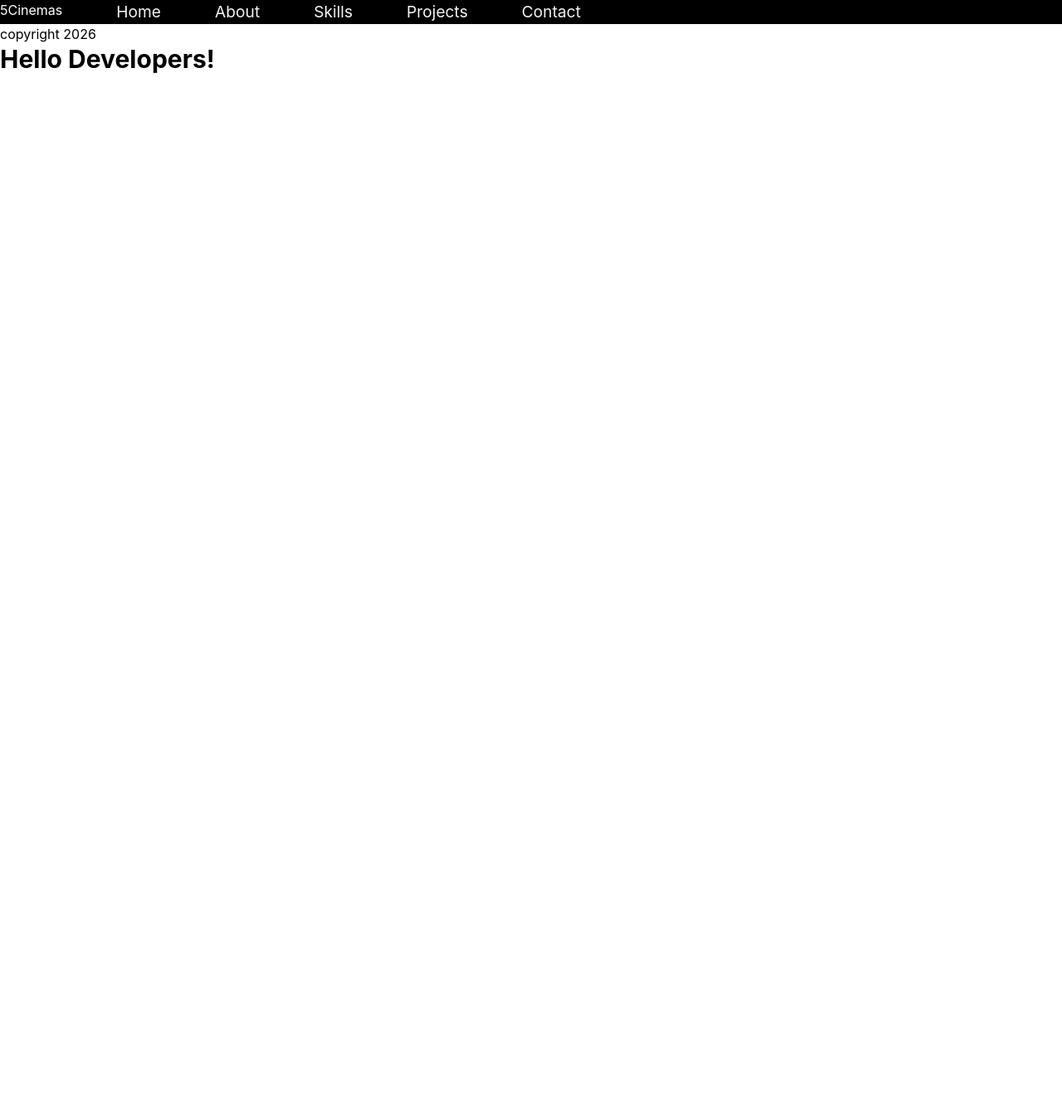
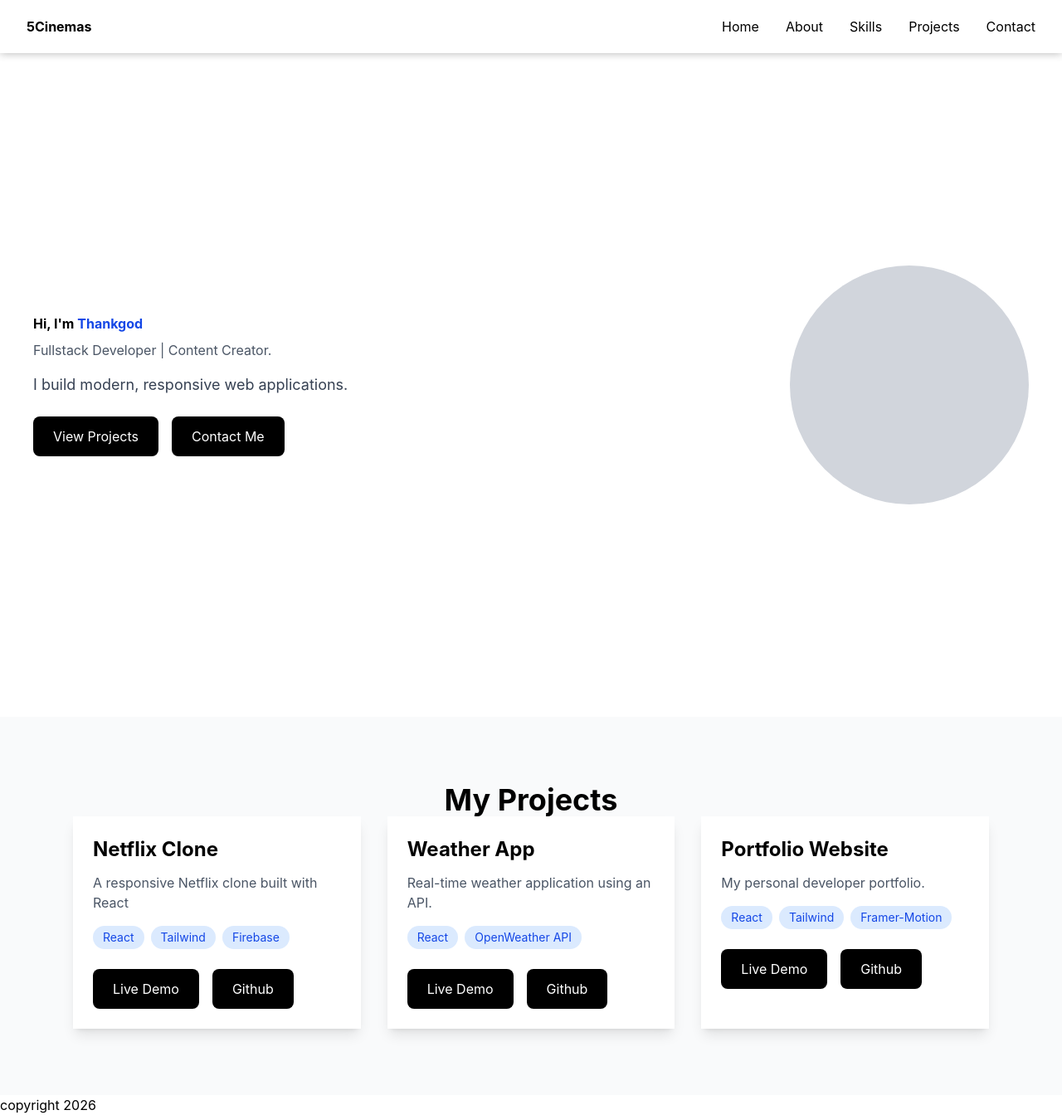
Before and after one commit to okanu27/okanu-thankgod, a React (Vite) app: page / in a window 1280 px wide. Shown: the whole page at 83% size. Before the commit the page ends 800 px from the top, so only its background shows below. Built offline with nearby package versions, Linux system fonts and the light colour scheme.

Commit message:
Complete Sprint 7 - Animated project cards

```diff
--- a/package.json
+++ b/package.json
@@ -11,6 +11,7 @@
   },
   "dependencies": {
     "@tailwindcss/vite": "^4.3.3",
+    "framer-motion": "^12.42.2",
     "react": "^19.2.7",
     "react-dom": "^19.2.7",
     "tailwindcss": "^4.3.3"
--- a/src/App.jsx
+++ b/src/App.jsx
@@ -14,10 +14,9 @@ function App() {
     <div className="h-screen text-black">
 
       <Navbar/>
+      <Hero/>
+      <Projects />
       <Footer/>
-      <h1 className="text-3xl font-bold">
-    Hello Developers!
-  </h1>
     </div>
   );
 }
--- /dev/null
+++ b/src/components/Button.jsx
@@ -0,0 +1,19 @@
+import React from "react";
+import { motion } from "framer-motion";
+
+function Button({ text }) {
+    return (
+        <motion.button
+            className="bg-black text-white px-6 py-3 rounded-lg hover:bg-gray-800 transition"
+            whileHover={{ scale: 1.05 }}
+            whileTap={{ scale: 0.95 }}
+            transition={{
+            type: "spring",
+            stiffness: 400,
+            damping: 10 }}
+        >
+            {text}</motion.button>
+    );
+}
+
+export default Button;
--- a/src/components/Hero.jsx
+++ b/src/components/Hero.jsx
@@ -1,8 +1,34 @@
+import React from "react";
+import Button from "./Button";
+import { motion } from "framer-motion";
+
 function Hero() {
     return (
-        <section>
-            <h2>h2</h2>
+        <section className="flex justify-between items-center min-h-screen px-10">
+                <div className="max-w-x1">
+                    <motion.h1
+                     className="text-5x1 font-bold"
+                     initial={{ opacity: 0, y: -30 }}
+                     animate={{ opacity: 1, y: 0 }}
+                     transition={{ duration: 1.2 }}
+                     >
+                    Hi, I'm <span className="text-blue-700">Thankgod</span>
+                    </motion.h1>
+                    <h2 className="text-2x1 text-gray-600 mt-2">
+                    Fullstack Developer | Content Creator.
+                    </h2>
+                    <p className="mt-4 text-lg text-gray-700">
+                    I build modern, responsive web applications.
+                    </p>
+                    <div className="flex gap-4 mt-6">
+                    <Button className text="View Projects"/>
+                    <Button text="Contact Me"/>
+                    </div>
+                </div>
+                <div className="w-72 h-72 rounded-full bg-gray-300"></div>
+
         </section>
+
     );
 }
  export default Hero;
--- a/src/components/Navbar.jsx
+++ b/src/components/Navbar.jsx
@@ -1,20 +1,18 @@
-
 import navLinks from "../data/navLinks";
 
-
 function Navbar() {
-
 return (
-    <nav className="bg-black nav-list">
-        <div>
-            <h1 className="logo">
+    <nav className="flex justify-between items-center px-8 py-5 bg-grey text-black" style={{ boxShadow: "0 0 10px 0 rgba(0, 0, 0, 0.3)"}}>
+        {/*logo*/}
+            <h1 className="text-2x1 font-bold">
                 5Cinemas
             </h1>
-        </div>
-      <ul className="nav-list">
+
+        {/*Navigation Links*/}
+      <ul className="flex gap-8">
         {navLinks.map((link) => (
-            <li key={link.id} className="nav-item">
-                <a href={link.href}>{link.name}</a>
+            <li key={link.id}>
+                <a href={link.href} className="hover:text-blue-400 transition-colors duration-300">{link.name}</a>
             </li>
         ))}
       </ul>
--- /dev/null
+++ b/src/components/ProjectCard.jsx
@@ -0,0 +1,41 @@
+import React from "react";
+import { motion } from "framer-motion";
+import Projects from "./Projects";
+import Button from "./Button";
+
+
+function ProjectCard({ title, description, tech }) {
+    return (
+        <motion.div
+            className="bg-white rounded-x1 shadow-lg p-6 hover:shadow-2xl transition duration-300"
+            initial={{ opacity: 0, y: 30 }}
+            animate={{ opacity: 1, y: 0 }}
+            whileHover={{ scale: 1.02 }}
+            transition={{
+                duration: 1.1,
+                type: "spring",
+                stiffness: 400,
+                damping: 10 }}
+        >
+            <h2 className="text-2xl font-bold mb-3">
+                {title}
+            </h2>
+            <p className="text-gray-600 mb-4">
+                {description}
+            </p>
+            <ul className="flex flex-wrap gap-2 mt-4">
+                {tech.map((item, index) => (
+                <li key={index} className="bg-blue-100 text-blue-700 px-3 py-1 rounded-full text-sm">
+                    {item}
+                </li>
+            ))}
+            </ul>
+            <div className="flex gap-4 mt-6">
+                <Button text="Live Demo" />
+                <Button text="Github" />
+            </div>
+        </motion.div>
+    );
+}
+
+export default ProjectCard;
--- a/src/components/Projects.jsx
+++ b/src/components/Projects.jsx
@@ -1,7 +1,41 @@
+import projects from "../data/projects";
+import ProjectCard from "./ProjectCard";
+import { motion } from "framer-motion";
+
+const containerVariants = {
+    hidden: {},
+    visible: {
+        transition: {
+            staggerChildren: 0.2,
+        },
+    },
+};
+
 function Projects() {
     return (
-        <section>
-           <h5>h5</h5>
+        <section id="projects" className="py-20 bg-gray-50">
+           <div className="max-w-6xl mx-auto px-6">
+             <h2 className="text-4xl font-bold text-center">
+                My Projects
+             </h2>
+           <motion.div
+            className="grid md:grid-cols-2 lg:grid-cols-3 gap-8"
+            variants={containerVariants}
+            initial="hidden"
+            whileInView="visible"
+            viewport={{ once: true }}
+            >
+            {projects.map((project) => (
+                <ProjectCard
+                    key={project.id}
+                    id={project.id}
+                    title={project.title}
+                    description={project.description}
+                    tech={project.tech}
+                />
+            ))}
+            </motion.div>
+           </div>
         </section>
     );
 }
--- /dev/null
+++ b/src/data/projects.js
@@ -0,0 +1,23 @@
+
+const projects = [
+    {
+        id: 1,
+        title: "Netflix Clone",
+        description: "A responsive Netflix clone built with React",
+        tech: ["React", "Tailwind", "Firebase",]
+    },
+    {
+        id: 2,
+        title: "Weather App",
+        description:  "Real-time weather application using an API.",
+        tech: ["React", "OpenWeather API"],
+    },
+    {
+        id: 3,
+        title: "Portfolio Website",
+        description: "My personal developer portfolio.",
+        tech: ["React", "Tailwind", "Framer-Motion"],
+    },
+];
+
+export default projects;
--- a/src/index.css
+++ b/src/index.css
@@ -1,24 +1 @@
 @import "tailwindcss";
-
-.header{
-  font-size: 3.1rem;
-  font-family: 'Lucida Sans', 'Lucida Sans Regular', 'Lucida Grande', 'Lucida Sans Unicode', Geneva, Verdana, sans-serif;
-}
-
-.nav-list {
-  display: flex;
-  list-style-type: none; /* Removes bullets */
-  margin: 0;
-  padding: 0;
-  gap: 65px; /* Spaces out your navigation links */
-}
-
-.nav-item {
-  text-decoration: none;
-  color: #f5f2f2;
-  font-size: 1.2rem;
-}
-
-.logo{
-  color: white;
-}
```
Also changed, not shown: 1 other file (tests, documents, lock files or other folders).
